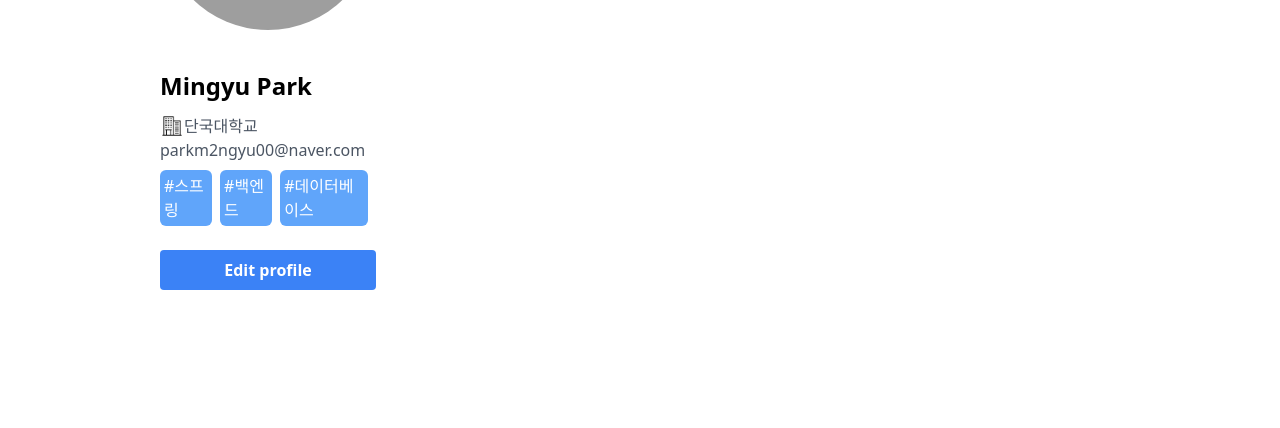
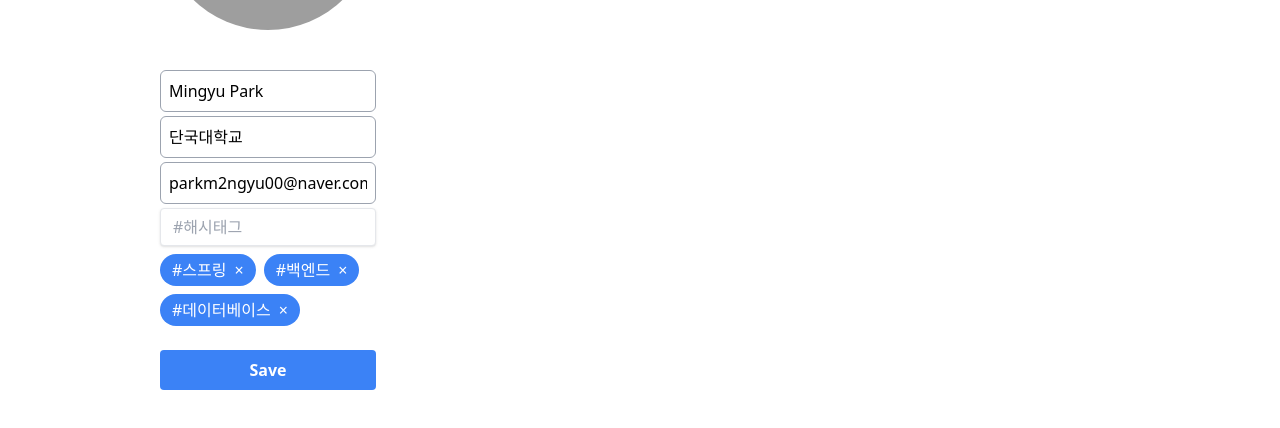
Before and after one commit to parkm2ngyu00/CareerTime, a React (Create React App) app in the folder mingyu/frontend/: page /mypage in a window 1280 px wide. Both pictures are taken after a click on the button "Edit profile". Shown: the part 316-744 px from the top of the page. Built offline with nearby package versions, Linux system fonts and the light colour scheme; grey boxes are pictures that could not be loaded.

Commit message:
마이페이지 수정기능 추가

```diff
--- a/mingyu/frontend/src/pages/mypage/MarkdownEditor.js
+++ b/mingyu/frontend/src/pages/mypage/MarkdownEditor.js
@@ -9,6 +9,8 @@ function MarkdownEditor() {
 	const [value, setValue] = useState(initMarkdown);
 
 	const handleEdit = () => {
+		// api 호출 코드 추가
+		console.log(value);
 		setIsEditing((isEditing) => !isEditing);
 	};
 
--- a/mingyu/frontend/src/pages/mypage/MyPage.js
+++ b/mingyu/frontend/src/pages/mypage/MyPage.js
@@ -5,7 +5,7 @@ import Header from "../../layouts/Header";
 import { useEffect, useState } from "react";
 import MarkdownEditor from "./MarkdownEditor";
 
-const userData = {
+const initUserData = {
 	userName: "Mingyu Park",
 	userCompany: "단국대학교",
 	userImg: "",
@@ -13,24 +13,56 @@ const userData = {
 	userInterest: ["#스프링", "#백엔드", "#데이터베이스"],
 };
 
-const userIntroduce = {
-	userInterest: [
-		"저는 스프링부트와 백엔드 개발, 그리고 데이터베이스에 대해 관심을 가지고 공부하고 있는 주니어 개발자입니다.",
-		"현재는 이 세 가지 기술을 통해 다양한 프로젝트를 경험하고 있습니다. 스프링부트는 자바 기반의 웹 애플리케이션을 빠르고 간편하게 개발할 수 있는 프레임워크로, 이를 통해 효율적인 서버 사이드 개발을 경험하고 있습니다. 스프링 프레임워크의 다양한 기능들을 활용하면서 의존성 주입(Dependency Injection)과 관점 지향 프로그래밍(Aspect-Oriented Programming) 등의 개념을 심도있게 이해하고 있습니다.",
-		"백엔드 개발은 사용자와 직접적으로 상호작용하는 서버 측의 로직을 구현하는 것인데, 이를 통해 데이터의 처리와 유효성 검사, 비즈니스 로직의 구현 등 다양한 기술적 과제에 도전하고 있습니다. RESTful API를 설계하고 구현하며 클라이언트와의 효율적인 통신을 지원하고 있습니다.",
-		"마지막으로 데이터베이스는 서버에서 사용되는 데이터를 효율적으로 관리하고 조작하는 데 필수적입니다. SQL을 사용하여 데이터를 쿼리하고 관계형 데이터베이스를 설계하고 있으며, NoSQL 데이터베이스도 학습 중에 있습니다. 데이터 모델링과 성능 최적화에 대한 이해를 키워가고 있습니다.",
-		"이렇듯 스프링부트, 백엔드 개발, 그리고 데이터베이스에 대한 지식과 경험을 쌓아가며, 더 나은 소프트웨어 엔지니어로 성장하고자 노력하고 있습니다. 함께 일하게 된다면 열정적으로 프로젝트에 기여할 것을 약속드립니다. 감사합니다!",
-	],
-	userDoing: [
-		"저는 백엔드 개발자로서 사용자와 직접적으로 상호작용하는 서버 측의 로직을 개발하는 것에 흥미를 느끼고 있습니다. 스프링부트와 같은 프레임워크를 활용하여 효율적이고 안정적인 서비스를 구축하고, RESTful API를 설계하고 구현하는 과정에서 즐거움을 느끼고 있습니다. 또한 데이터베이스를 효율적으로 활용하여 데이터의 처리와 관리를 수행하는 과정에서 데이터 모델링과 성능 최적화에 대한 도전을 즐깁니다.",
-		"제가 꿈꾸는 일은 사용자들에게 가치를 제공하고 혁신적인 서비스를 만들어내는 일입니다. 백엔드 개발을 통해 사용자 경험을 향상시키고, 데이터베이스를 효율적으로 활용하여 안정적이고 확장 가능한 시스템을 구축하는 일에 헌신하고 싶습니다. 또한 지속적인 학습과 기술적인 도전을 통해 성장하고, 함께 일하는 동료들과의 협업을 통해 더 나은 결과물을 만들어내는 것이 제 목표입니다.",
-		"이러한 이유로 백엔드 개발 및 데이터베이스 관련 분야에서 일하고, 기술적인 역량을 발전시키며 혁신적인 서비스를 만들어내는 일에 기여하고 싶습니다. 함께 일하게 된다면 열정적으로 프로젝트에 참여하고, 끊임없는 성장과 협업을 통해 함께 발전해 나가겠습니다. 감사합니다.",
-	],
+function MyPage() {
+	const [userData, setUserData] = useState(initUserData);
+	const [editMode, setEditMode] = useState(false);
+	const [hashtagInput, setHashtagInput] = useState("");
+
+	const handleInputChange = (e) => {
+		e.preventDefault();
+		setHashtagInput(e.target.value);
+		if (e.key === " " && e.target.value.trim().startsWith("#")) {
+			const newHashtag = e.target.value.trim();
+			console.log(newHashtag);
+			setUserData((prevUserData) => ({
+				...prevUserData,
+				["userInterest"]: [...prevUserData.userInterest, newHashtag],
+			}));
+			setHashtagInput("");
+		}
 	};
 
-const chatList = [];
+	const handleHashtagRemove = (index) => {
+		const newHashtags = [...userData.userInterest];
+		newHashtags.splice(index, 1);
+		setUserData((prevUserData) => ({
+			...prevUserData,
+			["userInterest"]: newHashtags,
+		}));
+	};
 
-function MyPage() {
+	const handleEdit = () => {
+		setEditMode(true);
+	};
+
+	const handleChange = (e) => {
+		e.preventDefault();
+		const { name, value } = e.target;
+		console.log(name);
+		console.log(value);
+		setUserData((prevUserData) => ({
+			...prevUserData,
+			[name]: value,
+		}));
+		console.log(userData.userName);
+	};
+
+	const handleSave = () => {
+		// 변경 정보 저장 로직 추가 (api 호출 등)
+		console.log(userData);
+		setEditMode(false);
+	};
+
 	return (
 		<>
 			<Header></Header>
@@ -41,10 +73,71 @@ function MyPage() {
 							<img
 								src={ProfileImg}
 								alt="Profile"
-								className="w-64 h-64 rounded-full "
+								className="w-64 h-64 rounded-full"
 							/>
 						</div>
 						<div className="mt-10">
+							{editMode ? (
+								<div>
+									<input
+										type="text"
+										name="userName"
+										value={userData.userName}
+										onChange={handleChange}
+										className="border border-gray-400 p-2 rounded-md w-full mb-1"
+										placeholder="username"
+									/>
+									<input
+										type="text"
+										name="userCompany"
+										value={userData.userCompany}
+										onChange={handleChange}
+										className="border border-gray-400 p-2 rounded-md w-full mb-1"
+										placeholder="company or university"
+									/>
+									<input
+										type="text"
+										name="userEmail"
+										value={userData.userEmail}
+										onChange={handleChange}
+										className="border border-gray-400 p-2 rounded-md w-full mb-1"
+										placeholder="email"
+									/>
+									<input
+										type="text"
+										id="hashtags"
+										value={hashtagInput}
+										onChange={handleInputChange}
+										onKeyUp={handleInputChange}
+										className="shadow appearance-none border rounded w-full py-2 px-3 text-gray-700 leading-tight focus:outline-none focus:shadow-outline"
+										placeholder="#해시태그"
+									/>
+									<div className="flex flex-wrap mt-2">
+										{userData.userInterest.map((hashtag, index) => (
+											<div
+												key={index}
+												className="bg-blue-500 text-white rounded-full px-3 py-1 mr-2 mb-2 flex items-center"
+											>
+												<span>{hashtag}</span>
+												<button
+													type="button"
+													onClick={() => handleHashtagRemove(index)}
+													className="ml-2 text-white hover:text-gray-300 focus:outline-none"
+												>
+													&times;
+												</button>
+											</div>
+										))}
+									</div>
+									<button
+										onClick={handleSave}
+										className="bg-blue-500 hover:bg-blue-700 text-white font-bold py-2 px-4 rounded mt-4 w-full"
+									>
+										Save
+									</button>
+								</div>
+							) : (
+								<>
 									<div>
 										<h2 className="text-2xl font-bold">{userData.userName}</h2>
 										<div className="flex items-center mt-3">
@@ -52,23 +145,27 @@ function MyPage() {
 											<p className="text-gray-600">{userData.userCompany}</p>
 										</div>
 										<p className="text-gray-600">{userData.userEmail}</p>
-								<div className="flex my-2">
+										<div className="flex flex-wrap my-2">
 											{userData.userInterest.map((item) => (
-										<div className="bg-blue-400 text-white mr-2 p-1 rounded-md">
+												<div className="bg-blue-400 text-white mr-2 p-1 rounded-md mb-2">
 													{item}
 												</div>
 											))}
 										</div>
 									</div>
-							<button className="bg-blue-500 hover:bg-blue-700 text-white font-bold py-2 px-4 rounded mt-4 w-full">
+									<button
+										onClick={handleEdit}
+										className="bg-blue-500 hover:bg-blue-700 text-white font-bold py-2 px-4 rounded mt-2 w-full"
+									>
 										Edit profile
 									</button>
+								</>
+							)}
 						</div>
 					</div>
 				</div>
 				<div className="w-3/4 h-full border-2 mt-4 rounded-lg flex flex-col p-2">
 					<MarkdownEditor></MarkdownEditor>
-					{/* <MarkdownEditor></MarkdownEditor> */}
 				</div>
 			</main>
 		</>
```
Also changed, not shown: mingyu/frontend/src/pages/posts/Posting.js (+1 -13 lines). Lines whose indentation alone changed are shown as unchanged.
